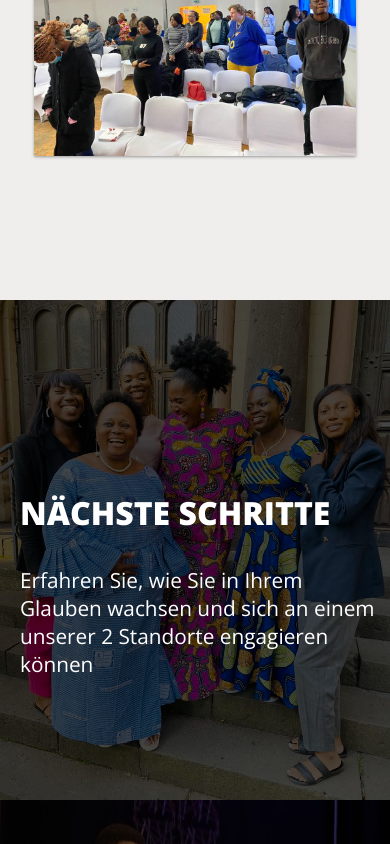
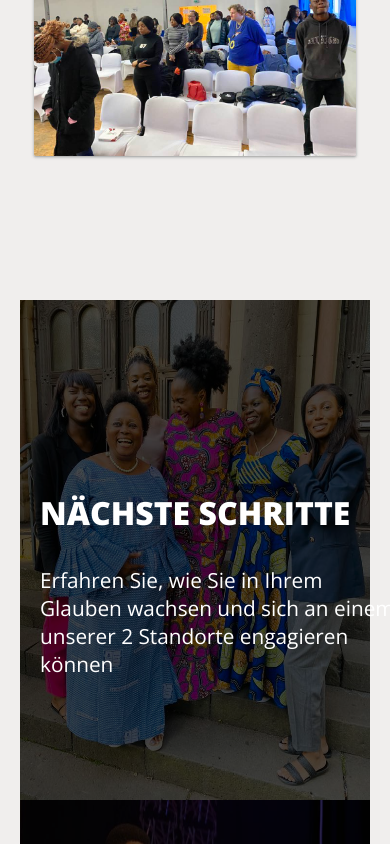
Before and after one commit to Jonathannd03/feg_le_rochet, a React (Create React App) app: page / in a window 390 px wide. Shown: the part 1531-2375 px from the top of the page. Built offline with nearby package versions, Linux system fonts and the light colour scheme; the HTML template or start-up script is replaced by a standard one; a web font is replaced by a local one.

Commit message:
edit PhotoCard styling

```diff
--- a/src/shared/Photo card/PhotoCard.scss
+++ b/src/shared/Photo card/PhotoCard.scss
@@ -68,7 +68,7 @@
         padding: 0;
 
         .image-div{
-            width: 390px;
+            width: 350px;
             height: 500px;
 
             img{
```
